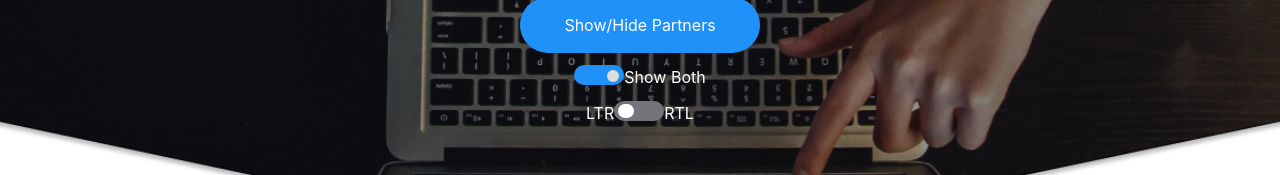
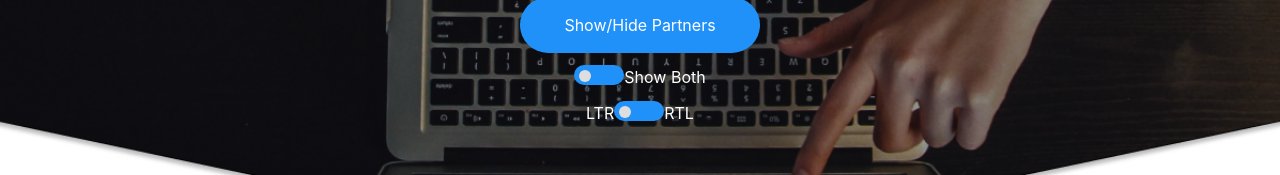
Before and after one commit to Arsalan31/my-project1, a React (Create React App) app: page / in a window 1280 px wide. Shown: the part 735-910 px from the top of the page. Built offline with nearby package versions, Linux system fonts and the light colour scheme; what tailwindcss-rtl would draw is missing.

Commit message:
Update Hero.js

```diff
--- a/src/Components/Hero.js
+++ b/src/Components/Hero.js
@@ -27,7 +27,7 @@ function Hero(props) {
             x.style.display = "block";
         }
     }
-    const [toggleButton, setToggleButton] = useState(false)
+    const [toggleButton, setToggleButton] = useState(props)
     const handleClick = () => {
         var x = document.getElementById("feature")
         var y = document.getElementById("partner")
@@ -45,6 +45,7 @@ function Hero(props) {
         setToggleButton(!toggleButton)
     }
 
+    const [directions, setdirections] = useState(props)
     const setDirection = () => {
         props.setIsRtl(!props.isRtl)
     }
@@ -77,12 +78,21 @@ function Hero(props) {
                         </div>
                         <label className="form-check-label inline-block ms-2  text-white" for="flexSwitchCheckChecked">Show Both</label>
                     </div>
-                    <label className="form-check-label inline-block me-2  text-white">LTR</label>
+
+                    <div className='flex justify-center mt-3'>
+                    <label className="form-check-label inline-block me-2  text-white" for="flexSwitchCheckChecked">LTR</label>
+                        <div onClick={setDirection} type="checkbox" className='toggle cursor-pointer'>
+                            {directions ? <div className='toggle-end'></div> :
+                                <div className='toggle-start'></div>}
+                        </div>
+                        <label className="form-check-label inline-block ms-2  text-white" for="flexSwitchCheckChecked">RTL</label>
+                    </div>
+                    {/* <label className="form-check-label inline-block me-2  text-white">LTR</label>
                     <label className="switch mt-3">
                         <input type="checkbox" />
                         <span onClick={setDirection} className="slider" />
                     </label>
-                    <label className="form-check-label inline-block ms-2  text-white">RTL</label>
+                    <label className="form-check-label inline-block ms-2  text-white">RTL</label> */}
                 </center>
             </div>
         </hero>
```
